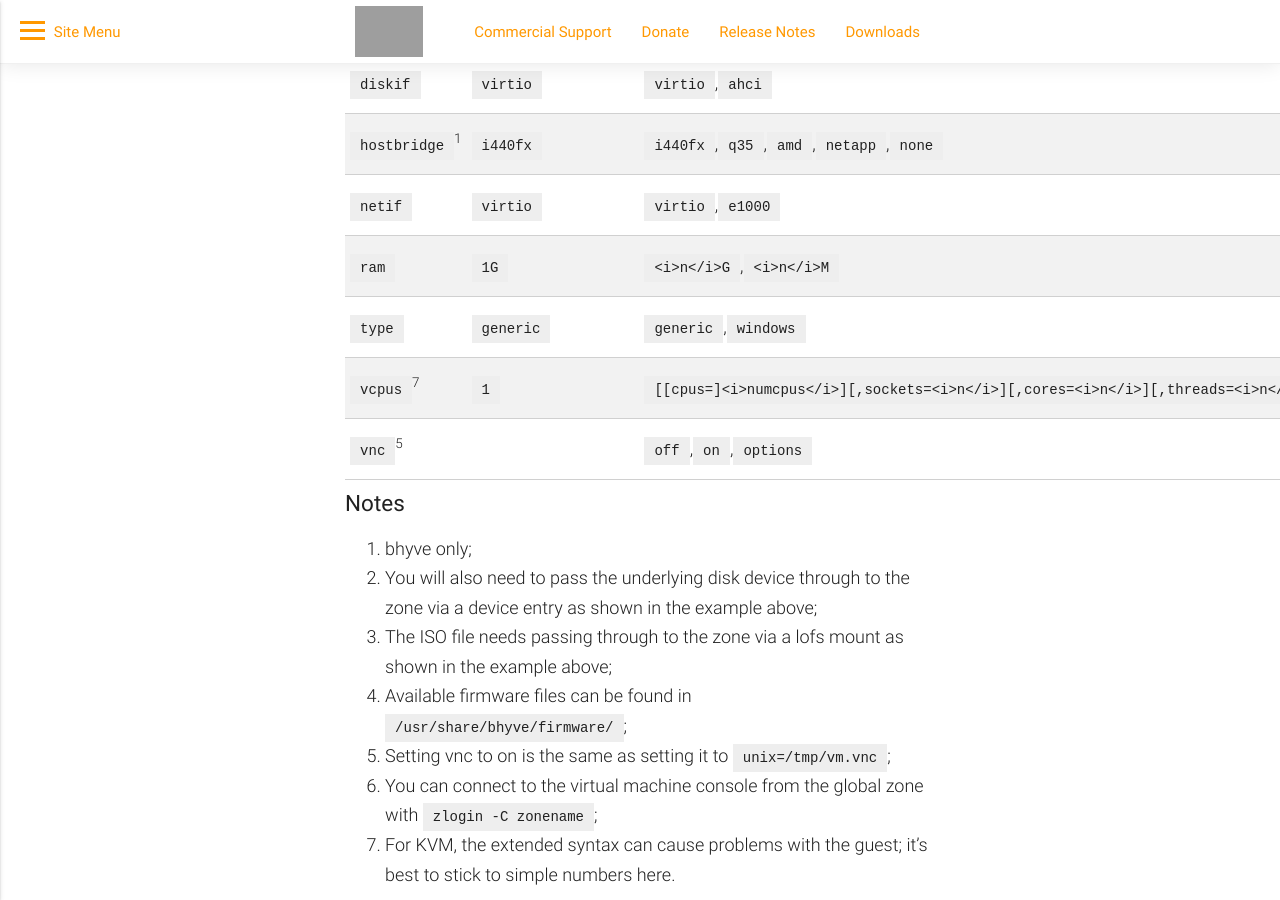
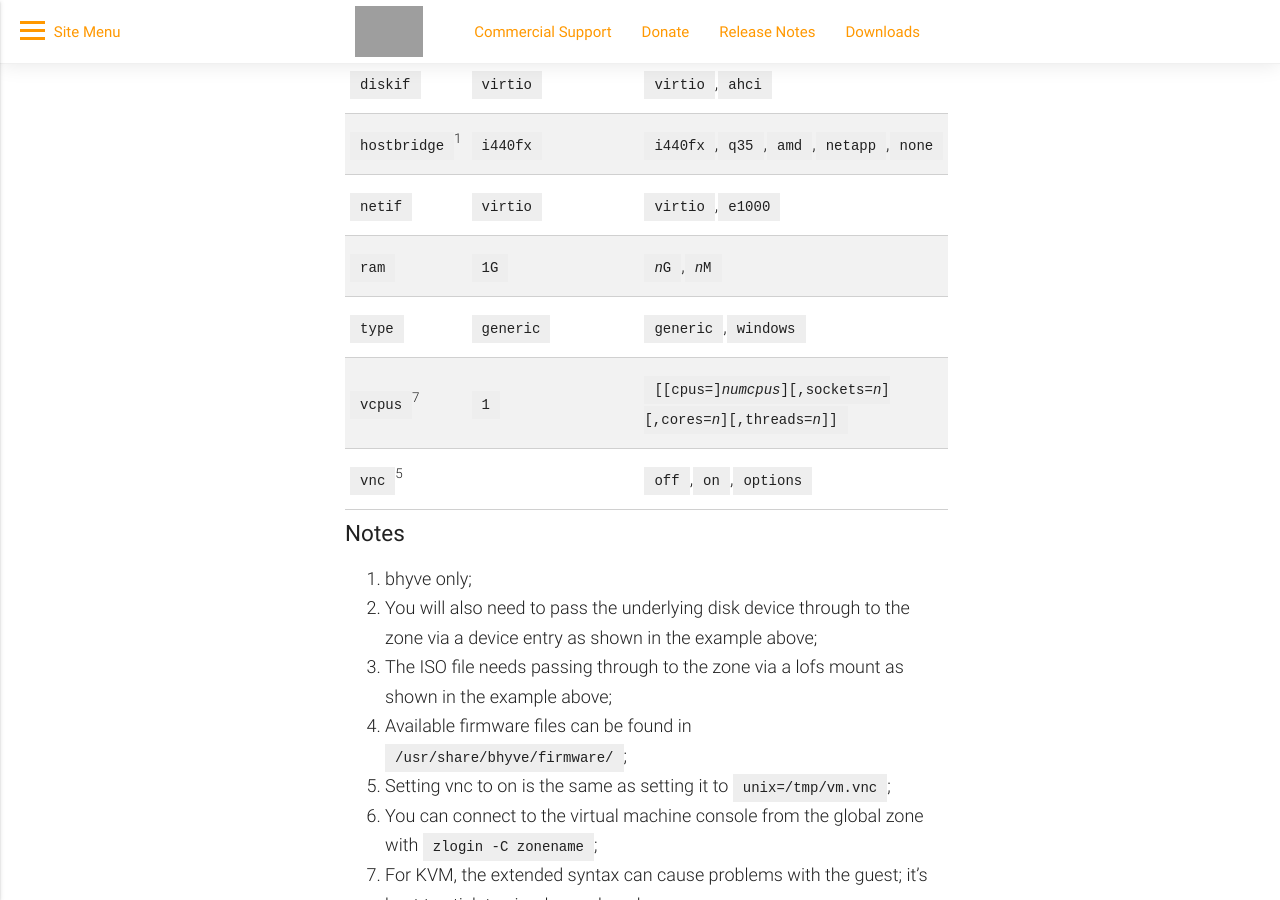
Before and after one commit to omniosorg/omniosorg.github.io, a Jekyll site: the page built from _docs/info/bhyve_kvm_brand.md, in a window 1280 px wide and 900 px high, scrolled down 2213 px. Built offline with Jekyll 4.4.1, drawn with Linux system fonts in a browser that asks for light colours; grey boxes are pictures that could not be loaded.

Commit message:
syntax # with '#' will be ignored, and an empty message aborts the commit.

```diff
--- a/_docs/info/bhyve_kvm_brand.md
+++ b/_docs/info/bhyve_kvm_brand.md
@@ -87,9 +87,9 @@ _string_ type.
 | `diskif`                      | `virtio`               | `virtio`,`ahci`
 | `hostbridge`<sup>1</sup>      | `i440fx`               | `i440fx`,`q35`,`amd`,`netapp`,`none`
 | `netif`                       | `virtio`               | `virtio`,`e1000`
-| `ram`                         | `1G`                   | `<i>n</i>G`,`<i>n</i>M`
+| `ram`                         | `1G`                   | <code><i>n</i>G</code>,<code><i>n</i>M</code>
 | `type`                        | `generic`              | `generic`,`windows`
-| `vcpus`<sup>7</sup>           | `1`                    | `[[cpus=]<i>numcpus</i>][,sockets=<i>n</i>][,cores=<i>n</i>][,threads=<i>n</i>]]`
+| `vcpus`<sup>7</sup>           | `1`                    | <code>[[cpus=]<i>numcpus</i>][,sockets=<i>n</i>][,cores=<i>n</i>][,threads=<i>n</i>]]</code>
 | `vnc`<sup>5</sup>             |                        | `off`,`on`,`options`
 
 ### Notes
```
